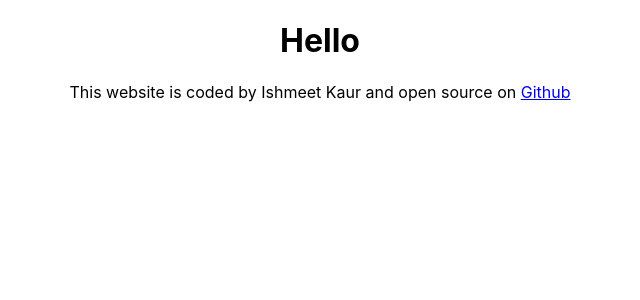
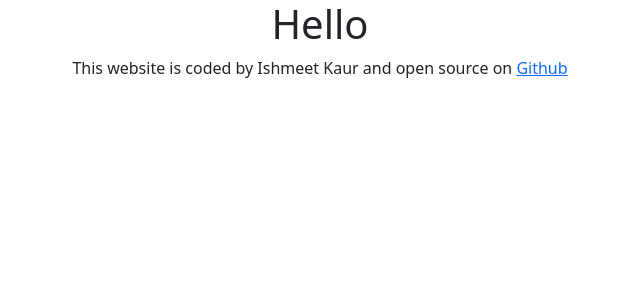
Before and after one commit to iktalk/weather-app-react, a React (Create React App) app: page / in a window 1280 px wide. Shown: the top 300 px of the page, without its empty margins (320-960 px from the left). Built offline with nearby package versions, Linux system fonts and the light colour scheme.

Commit message:
import bootstrap

```diff
--- a/package.json
+++ b/package.json
@@ -6,9 +6,10 @@
     "@testing-library/jest-dom": "^5.16.4",
     "@testing-library/react": "^13.1.1",
     "@testing-library/user-event": "^13.5.0",
+    "bootstrap": "^5.1.3",
     "react": "^18.1.0",
     "react-dom": "^18.1.0",
-    "react-scripts": "5.0.1",
+    "react-scripts": "^2.1.3",
     "web-vitals": "^2.1.4"
   },
   "scripts": {
--- a/src/App.js
+++ b/src/App.js
@@ -1,7 +1,9 @@
+import React from "react";
 import "./App.css";
 
 export default function App() {
   return (
+    <div className="container">
       <div className="App">
         <h1>Hello</h1>
         <p>
@@ -9,10 +11,12 @@ export default function App() {
           <a
             href="https://github.com/iktalk/weather-app-react.git"
             target="_blank"
+            rel="noopener noreferrer"
           >
             Github
           </a>
         </p>
       </div>
+    </div>
   );
 }
--- a/src/index.js
+++ b/src/index.js
@@ -2,6 +2,7 @@ import React from "react";
 import ReactDOM from "react-dom/client";
 import "./index.css";
 import App from "./App";
+import "bootstrap/dist/css/bootstrap.css";
 
 const root = ReactDOM.createRoot(document.getElementById("root"));
 root.render(
```
Also changed, not shown: 1 other file (tests, documents, lock files or other folders). Lines whose indentation alone changed are shown as unchanged.
